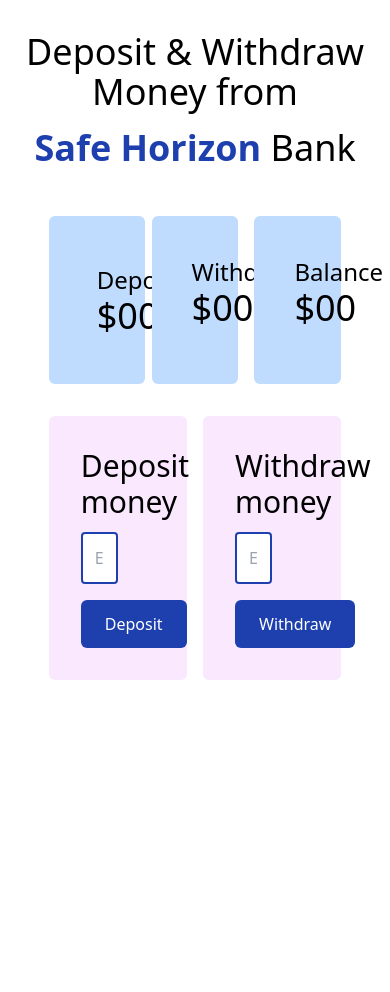
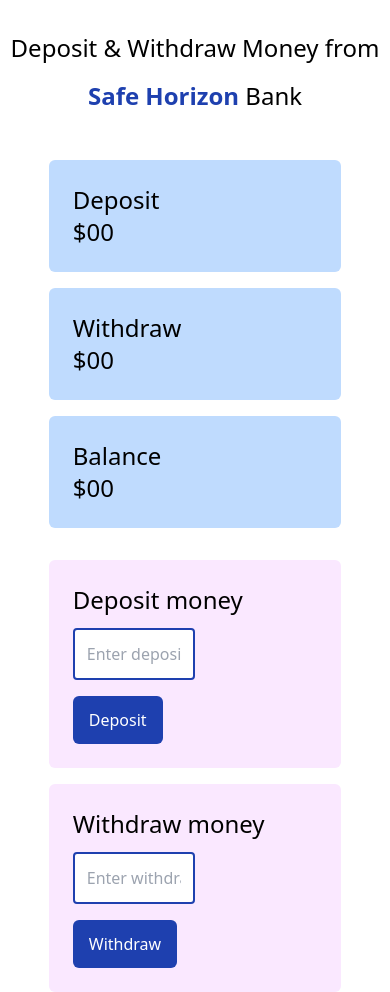
Before and after one commit to Fatema-Nawrin/Bank-Site-Js, a plain HTML site: page index.html in a window 390 px wide. Before the commit the page ends 844 px from the top, so only its background shows below. Drawn offline with nearby package versions, Linux system fonts and the light colour scheme.

Commit message:
last added

```diff
--- a/index.html
+++ b/index.html
@@ -12,55 +12,55 @@
 
 <body>
     <header>
-        <h1 class="text-4xl text-center mt-8">Deposit & Withdraw Money from</h1>
-        <h1 class="text-4xl text-center mt-4"> <span class="font-semibold text-blue-800">Safe
+        <h1 class="text-2xl lg:text-4xl text-center mt-8">Deposit & Withdraw Money from</h1>
+        <h1 class="text-2xl lg:text-4xl text-center mt-4"> <span class="font-semibold text-blue-800">Safe
                 Horizon</span> Bank
         </h1>
     </header>
     <main class="w-3/4 mx-auto">
         <!-- balance & transaction -->
         <section class="mt-12">
-            <div class="grid grid-cols-3 gap-4">
-                <div class="bg-blue-200 p-12 rounded-md">
+            <div class="grid grid-cols-1 md:grid-cols-3 gap-4">
+                <div class="bg-blue-200 p-6 lg:p-12 rounded-md">
                     <h3 class="text-2xl">Deposit</h3>
-                    <h4 class="text-4xl">$<span id="deposit-total">00</span></h4>
+                    <h4 class="text-2xl lg:text-3xl">$<span id="deposit-total">00</span></h4>
                 </div>
-                <div class="bg-blue-200 p-10 rounded-md">
+                <div class="bg-blue-200 p-6 lg:p-12 rounded-md">
                     <h3 class="text-2xl">Withdraw</h3>
-                    <h4 class="text-4xl">$<span id="withdraw-total">00</span>
+                    <h4 class="text-2xl lg:text-3xl">$<span id="withdraw-total">00</span>
                     </h4>
                 </div>
-                <div class="bg-blue-200 p-10 rounded-md">
+                <div class="bg-blue-200 p-6 lg:p-12 rounded-md">
                     <h3 class="text-2xl">Balance</h3>
-                    <h4 class="text-4xl">$<span id="balance-total">00</span></h4>
+                    <h4 class="text-2xl lg:text-3xl">$<span id="balance-total">00</span></h4>
                 </div>
             </div>
         </section>
         <!-- deposit & withdraw  -->
         <section class="mt-8">
-            <div class="grid grid-cols-2 gap-4">
-                <div class="bg-fuchsia-100 p-8 rounded-md">
-                    <h3 class="text-3xl mb-3">Deposit money</h3>
+            <div class="grid grid-cols-1 lg:grid-cols-2 gap-4">
+                <div class="bg-fuchsia-100 p-6 lg:p-8 rounded-md">
+                    <h3 class="text-2xl lg:text-3xl mb-3">Deposit money</h3>
                     <div>
                         <input id="deposit-input" class="border-2 rounded border-blue-800 block w-1/2 mb-4 p-3"
                             type="text" placeholder="Enter deposit amount">
                         <button id="deposit-button"
-                            class="bg-blue-800 text-white font-medium px-6 py-3 rounded-md">Deposit</button>
+                            class="bg-blue-800 text-white font-medium px-4 lg:px-6 py-3 rounded-md">Deposit</button>
                     </div>
                 </div>
-                <div class="bg-fuchsia-100 p-8 rounded-md">
-                    <h3 class="text-3xl mb-3">Withdraw money</h3>
+                <div class="bg-fuchsia-100 p-6 lg:p-8 rounded-md">
+                    <h3 class="text-2xl lg:text-3xl mb-3">Withdraw money</h3>
                     <div>
                         <input id="withdraw-input" class="border-2 rounded border-blue-800 block w-1/2 mb-4 p-3"
                             type="text" placeholder="Enter withdraw amount">
                         <button id="withdraw-button"
-                            class="bg-blue-800 text-white font-medium px-6 py-3 rounded-md">Withdraw</button>
+                            class="bg-blue-800 text-white font-medium px-4 lg:px-6 py-3 rounded-md">Withdraw</button>
                     </div>
                 </div>
             </div>
         </section>
     </main>
-    <script src="JS/functional.js"></script>
+    <script src="functional.js"></script>
 </body>
 
 </html>
```
Also changed, not shown: functional.js (renamed from JS/functional.js).
